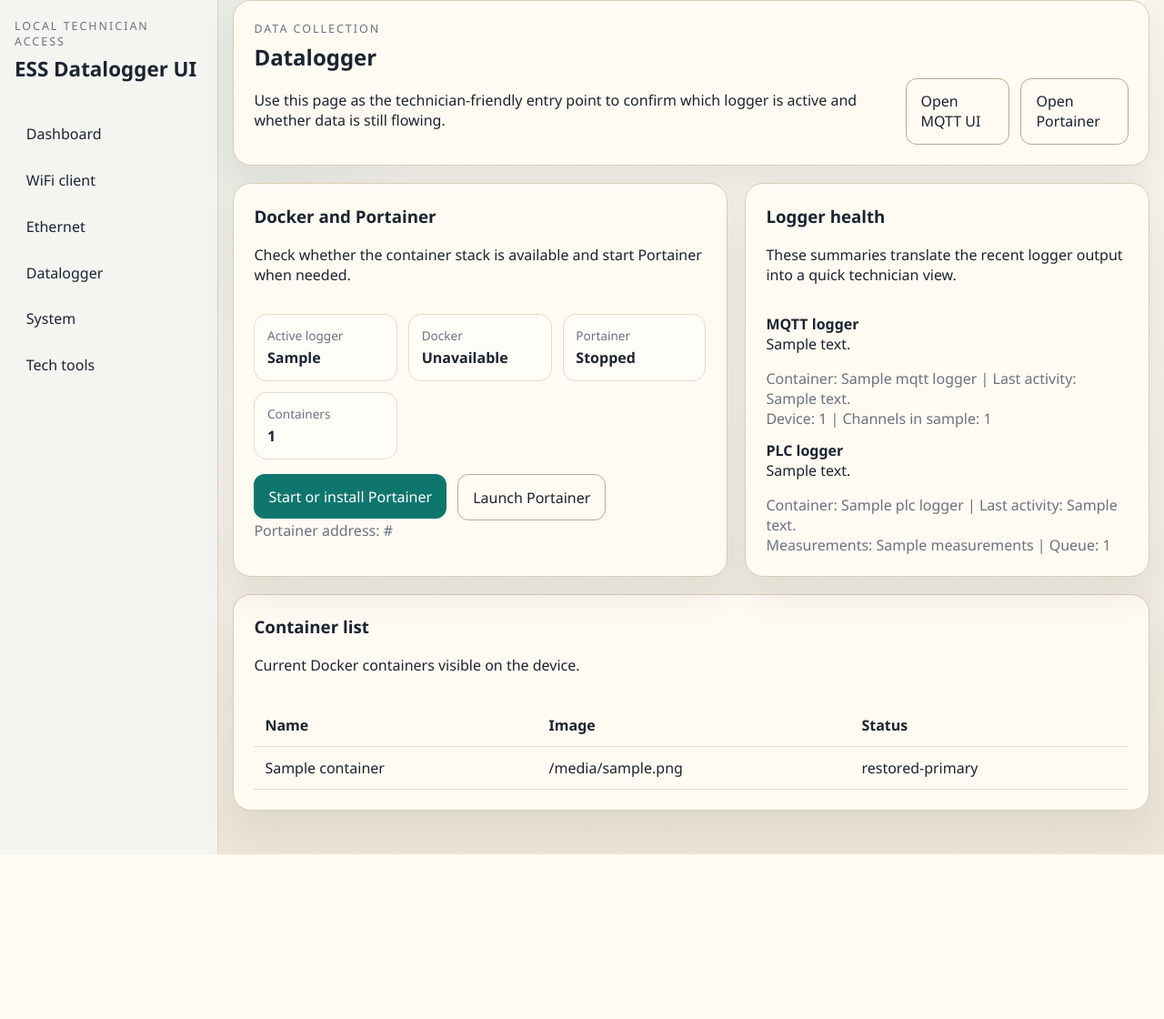
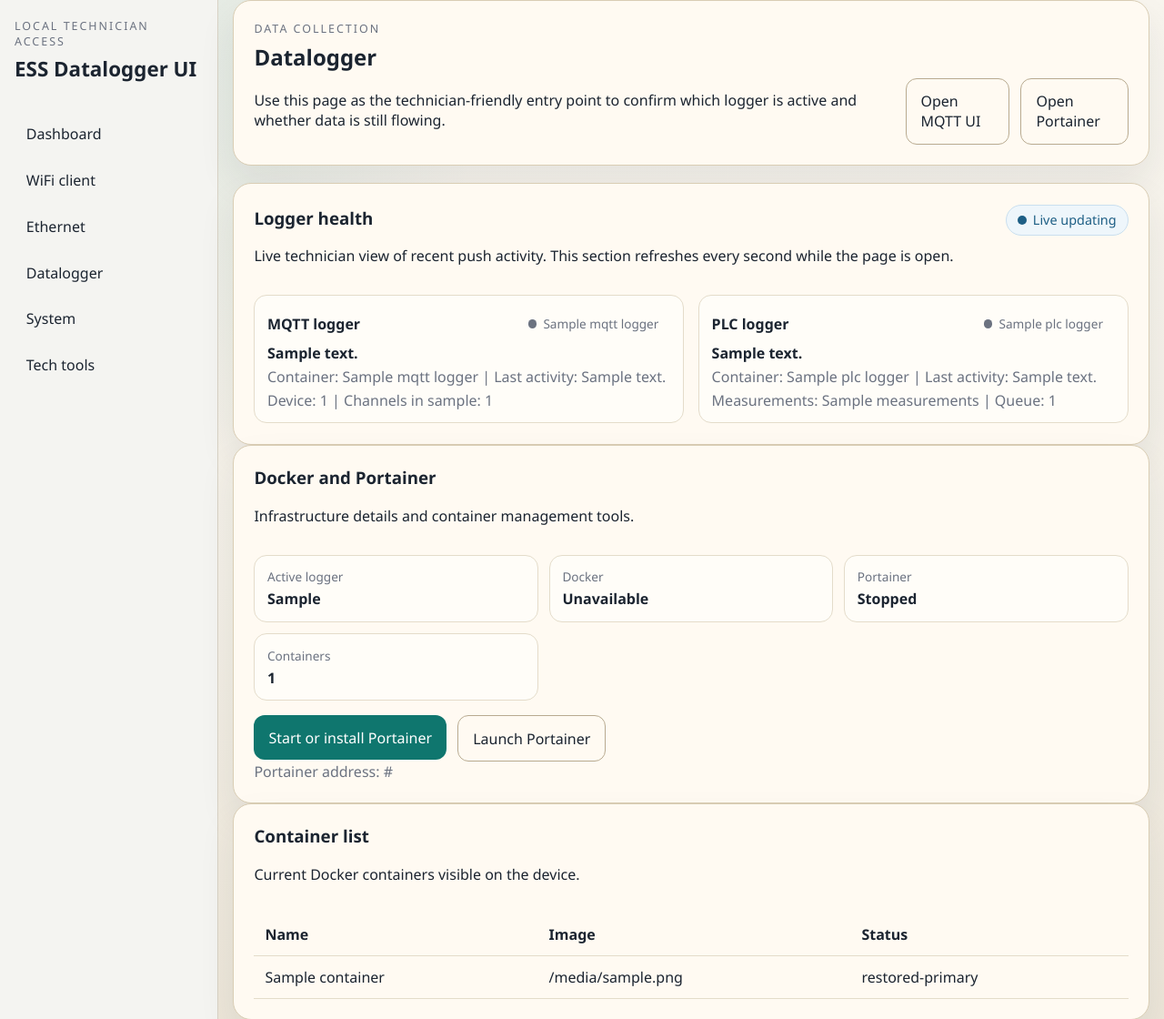
Before and after one commit to massettc/ESSdataloggerUI, a Flask app: template app/templates/datalogger.html in a window 1280 px wide. Shown: the top 1120 px of the page at 91% size. Before the commit the page ends 939 px from the top, so only its background shows below. Run offline with Flask 3, Linux system fonts and the light colour scheme; the template is opened without the code that fills it: most values are stand-ins (such as "Sample title", 1, 10 or a date in 2020); data that the repository does not hold is empty.

Commit message:
Refine live datalogger health layout

```diff
--- a/app/routes/network.py
+++ b/app/routes/network.py
@@ -187,6 +187,18 @@ def datalogger():
     return render_template("datalogger.html", datalogger_status=datalogger_status)
 
 
+@network_bp.route("/datalogger/status")
+@login_required
+def datalogger_status_api():
+    try:
+        return get_datalogger_status(current_app.config, host=request.host.split(":")[0])
+    except DataloggerManagerError as exc:
+        current_app.logger.exception("datalogger status api error")
+        status = _default_datalogger_status()
+        status["error"] = str(exc)
+        return status
+
+
 @network_bp.route("/system", methods=["GET", "POST"])
 @login_required
 def system_settings():
@@ -317,6 +329,31 @@ def _default_datalogger_status() -> dict[str, object]:
         "portainer_installed": False,
         "portainer_running": False,
         "portainer_url": "",
+        "mqtt_ui_url": "",
+        "active_logger": "No Logger Running",
+        "warnings": [],
+        "mqtt_logger": {
+            "name": "opsviewer2-edge",
+            "summary": "No recent activity",
+            "last_activity_text": "Unknown",
+            "last_push_age_seconds": None,
+            "last_push_label": "Waiting for data",
+            "status_class": "status-neutral",
+            "device_id": "",
+            "channel_count": None,
+            "error": "",
+        },
+        "plc_logger": {
+            "name": "plcreader",
+            "summary": "No recent activity",
+            "last_activity_text": "Unknown",
+            "last_push_age_seconds": None,
+            "last_push_label": "Waiting for data",
+            "status_class": "status-neutral",
+            "measurements": None,
+            "queue_size": None,
+            "error": "",
+        },
         "containers": [],
         "error": "",
     }
--- a/app/static/style.css
+++ b/app/static/style.css
@@ -326,6 +326,12 @@ td {
     border-color: #c9dfef;
 }
 
+.status-warning {
+    background: #fff8e8;
+    color: #946200;
+    border-color: #f0dea8;
+}
+
 .wifi-cards-grid {
     display: grid;
     grid-template-columns: repeat(2, minmax(0, 1fr));
@@ -485,6 +491,31 @@ td {
 
 .system-layout {
     align-items: stretch;
+}
+
+.logger-health-grid {
+    display: grid;
+    grid-template-columns: repeat(2, minmax(0, 1fr));
+    gap: 1rem;
+    margin-top: 1rem;
+}
+
+.logger-health-card {
+    gap: 0.65rem;
+    align-content: start;
+}
+
+.logger-card-header {
+    display: flex;
+    justify-content: space-between;
+    align-items: center;
+    gap: 0.75rem;
+    flex-wrap: wrap;
+}
+
+.logger-summary {
+    font-weight: 700;
+    margin-bottom: 0;
 }
 
 .datalogger-stats-grid {
@@ -762,7 +793,8 @@ td {
     .password-row,
     .single-submit-row,
     .wifi-cards-grid,
-    .system-stats-grid {
+    .system-stats-grid,
+    .logger-health-grid {
         grid-template-columns: 1fr;
     }
 
--- a/app/templates/datalogger.html
+++ b/app/templates/datalogger.html
@@ -19,12 +19,65 @@
     </div>
 </section>
 
-<section class="two-column system-layout">
-    <article class="panel">
+<section class="panel">
+    <div class="section-heading">
+        <div>
+            <h3>Logger health</h3>
+            <p>Live technician view of recent push activity. This section refreshes every second while the page is open.</p>
+        </div>
+        <span class="status-pill status-neutral" id="logger-live-pill"><span class="status-dot"></span>Live updating</span>
+    </div>
+
+    {% if datalogger_status.get('warnings') %}
+    <ul class="interface-list">
+        {% for warning in datalogger_status.get('warnings', []) %}
+        <li>{{ warning }}</li>
+        {% endfor %}
+    </ul>
+    {% endif %}
+
+    <div class="logger-health-grid">
+        <article class="stat-card logger-health-card">
+            <div class="logger-card-header">
+                <strong>MQTT logger</strong>
+                <span id="mqtt-push-pill" class="status-pill {{ mqtt_logger.get('status_class', 'status-neutral') }}"><span class="status-dot"></span>{{ mqtt_logger.get('last_push_label', 'Waiting for data') }}</span>
+            </div>
+            <p id="mqtt-summary" class="logger-summary">{{ mqtt_logger.get('summary', 'No recent activity') }}</p>
+            <p id="mqtt-activity" class="muted-note">Container: {{ mqtt_logger.get('name', 'opsviewer2-edge') }} | Last activity: {{ mqtt_logger.get('last_activity_text', 'Unknown') }}</p>
+            {% if mqtt_logger.get('device_id') %}
+            <p id="mqtt-device" class="muted-note">Device: {{ mqtt_logger.get('device_id') }}{% if mqtt_logger.get('channel_count') %} | Channels in sample: {{ mqtt_logger.get('channel_count') }}{% endif %}</p>
+            {% else %}
+            <p id="mqtt-device" class="muted-note">Device: not detected yet</p>
+            {% endif %}
+            {% if mqtt_logger.get('error') %}
+            <p id="mqtt-error" class="update-error-note">{{ mqtt_logger.get('error') }}</p>
+            {% else %}
+            <p id="mqtt-error" class="update-error-note" hidden></p>
+            {% endif %}
+        </article>
+
+        <article class="stat-card logger-health-card">
+            <div class="logger-card-header">
+                <strong>PLC logger</strong>
+                <span id="plc-push-pill" class="status-pill {{ plc_logger.get('status_class', 'status-neutral') }}"><span class="status-dot"></span>{{ plc_logger.get('last_push_label', 'Waiting for data') }}</span>
+            </div>
+            <p id="plc-summary" class="logger-summary">{{ plc_logger.get('summary', 'No recent activity') }}</p>
+            <p id="plc-activity" class="muted-note">Container: {{ plc_logger.get('name', 'plcreader') }} | Last activity: {{ plc_logger.get('last_activity_text', 'Unknown') }}</p>
+            <p id="plc-metrics" class="muted-note">{% if plc_logger.get('measurements') is not none %}Measurements: {{ plc_logger.get('measurements') }}{% else %}Measurements: n/a{% endif %} | {% if plc_logger.get('queue_size') is not none %}Queue: {{ plc_logger.get('queue_size') }}{% else %}Queue: n/a{% endif %}</p>
+            {% if plc_logger.get('error') %}
+            <p id="plc-error" class="update-error-note">{{ plc_logger.get('error') }}</p>
+            {% else %}
+            <p id="plc-error" class="update-error-note" hidden></p>
+            {% endif %}
+        </article>
+    </div>
+</section>
+
+<section class="panel">
     <div class="section-heading">
         <div>
             <h3>Docker and Portainer</h3>
-                <p>Check whether the container stack is available and start Portainer when needed.</p>
+            <p>Infrastructure details and container management tools.</p>
         </div>
     </div>
 
@@ -47,14 +100,6 @@
         </div>
     </div>
 
-        {% if datalogger_status.get('warnings') %}
-        <ul class="interface-list">
-            {% for warning in datalogger_status.get('warnings', []) %}
-            <li>{{ warning }}</li>
-            {% endfor %}
-        </ul>
-        {% endif %}
-
     {% if datalogger_status.error %}
     <p class="update-error-note">{{ datalogger_status.error }}</p>
     {% endif %}
@@ -72,40 +117,6 @@
     {% if datalogger_status.portainer_url %}
     <p class="muted-note">Portainer address: {{ datalogger_status.portainer_url }}</p>
     {% endif %}
-    </article>
-
-    <article class="panel">
-        <div class="section-heading">
-            <div>
-                <h3>Logger health</h3>
-                <p>These summaries translate the recent logger output into a quick technician view.</p>
-            </div>
-        </div>
-
-        <div class="stack-form">
-            <div>
-                <strong>MQTT logger</strong>
-                <p>{{ mqtt_logger.get('summary', 'No recent activity') }}</p>
-                <p class="muted-note">Container: {{ mqtt_logger.get('name', 'opsviewer2-edge') }} | Last activity: {{ mqtt_logger.get('last_activity_text', 'Unknown') }}</p>
-                {% if mqtt_logger.get('device_id') %}
-                <p class="muted-note">Device: {{ mqtt_logger.get('device_id') }}{% if mqtt_logger.get('channel_count') %} | Channels in sample: {{ mqtt_logger.get('channel_count') }}{% endif %}</p>
-                {% endif %}
-                {% if mqtt_logger.get('error') %}
-                <p class="update-error-note">{{ mqtt_logger.get('error') }}</p>
-                {% endif %}
-            </div>
-
-            <div>
-                <strong>PLC logger</strong>
-                <p>{{ plc_logger.get('summary', 'No recent activity') }}</p>
-                <p class="muted-note">Container: {{ plc_logger.get('name', 'plcreader') }} | Last activity: {{ plc_logger.get('last_activity_text', 'Unknown') }}</p>
-                <p class="muted-note">{% if plc_logger.get('measurements') is not none %}Measurements: {{ plc_logger.get('measurements') }}{% else %}Measurements: n/a{% endif %} | {% if plc_logger.get('queue_size') is not none %}Queue: {{ plc_logger.get('queue_size') }}{% else %}Queue: n/a{% endif %}</p>
-                {% if plc_logger.get('error') %}
-                <p class="update-error-note">{{ plc_logger.get('error') }}</p>
-                {% endif %}
-            </div>
-        </div>
-    </article>
 </section>
 
 <section class="panel">
@@ -141,4 +152,77 @@
     <p class="muted-note">No containers were reported yet.</p>
     {% endif %}
 </section>
+
+<script>
+document.addEventListener('DOMContentLoaded', function () {
+    const endpoint = "{{ url_for('network.datalogger_status_api') }}";
+
+    function setPill(elementId, label, statusClass) {
+        const element = document.getElementById(elementId);
+        if (!element) return;
+        element.className = 'status-pill ' + (statusClass || 'status-neutral');
+        element.innerHTML = '<span class="status-dot"></span>' + (label || 'Waiting for data');
+    }
+
+    function setText(elementId, text) {
+        const element = document.getElementById(elementId);
+        if (element) {
+            element.textContent = text || '';
+        }
+    }
+
+    function setError(elementId, text) {
+        const element = document.getElementById(elementId);
+        if (!element) return;
+        if (text) {
+            element.hidden = false;
+            element.textContent = text;
+        } else {
+            element.hidden = true;
+            element.textContent = '';
+        }
+    }
+
+    function updateLoggerSection(prefix, logger) {
+        if (!logger) return;
+        setPill(prefix + '-push-pill', logger.last_push_label, logger.status_class);
+        setText(prefix + '-summary', logger.summary || 'No recent activity');
+        setText(prefix + '-activity', 'Container: ' + (logger.name || 'unknown') + ' | Last activity: ' + (logger.last_activity_text || 'Unknown'));
+
+        if (prefix === 'mqtt') {
+            let deviceText = 'Device: not detected yet';
+            if (logger.device_id) {
+                deviceText = 'Device: ' + logger.device_id;
+                if (logger.channel_count) {
+                    deviceText += ' | Channels in sample: ' + logger.channel_count;
+                }
+            }
+            setText('mqtt-device', deviceText);
+        }
+
+        if (prefix === 'plc') {
+            const measurements = logger.measurements !== null && logger.measurements !== undefined ? logger.measurements : 'n/a';
+            const queue = logger.queue_size !== null && logger.queue_size !== undefined ? logger.queue_size : 'n/a';
+            setText('plc-metrics', 'Measurements: ' + measurements + ' | Queue: ' + queue);
+        }
+
+        setError(prefix + '-error', logger.error || '');
+    }
+
+    async function refreshLoggerHealth() {
+        try {
+            const response = await fetch(endpoint, { headers: { 'Accept': 'application/json' }, cache: 'no-store' });
+            if (!response.ok) return;
+            const status = await response.json();
+            updateLoggerSection('mqtt', status.mqtt_logger || {});
+            updateLoggerSection('plc', status.plc_logger || {});
+        } catch (error) {
+            // keep the last rendered values if polling fails
+        }
+    }
+
+    refreshLoggerHealth();
+    window.setInterval(refreshLoggerHealth, 1000);
+});
+</script>
 {% endblock %}
```
Also changed, not shown: app/services/datalogger_manager.py (+90 -3 lines), tests/test_datalogger_manager.py (+3 -2 lines), tests/test_network_routes.py (+29 -0 lines). Lines whose indentation alone changed are shown as unchanged.
